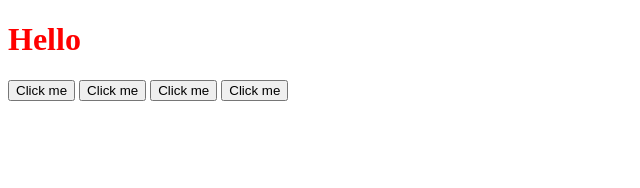
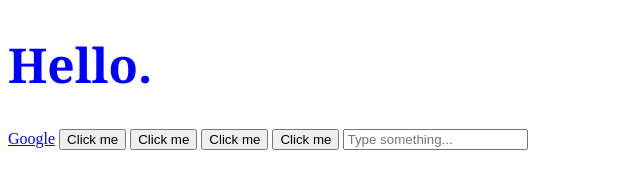
Before and after one commit to KaroliinaF/full-stack-web-development-bootcamp-projects, a plain HTML site: page jQuery/index.html in a window 1280 px wide. Shown: the whole page, without its empty margins (0-640 px from the left). Drawn offline with nearby package versions, Linux system fonts and the light colour scheme.

Commit message:
Add solution for exercise: jQuery

```diff
--- a/jQuery/index.html
+++ b/jQuery/index.html
@@ -7,12 +7,15 @@
     <link rel="stylesheet" href="./style.css">
 </head>
 <body>
-    <h1>Hello</h1>
+    <h1>Hello.</h1>
+    <a href="https://www.google.com">Google</a>
     <button>Click me</button>
     <button>Click me</button>
     <button>Click me</button>
     <button>Click me</button>
 
+    <input type="text" placeholder="Type something...">
+
 <script src="https://ajax.googleapis.com/ajax/libs/jquery/3.7.1/jquery.min.js"></script>
 <script src="./index.js" charset="utf-8"></script>
 </body>
--- a/jQuery/index.js
+++ b/jQuery/index.js
@@ -1 +1,23 @@
-jQuery("h1").css('color', 'red');
+jQuery("h1").addClass("big_title");
+
+jQuery("a").attr("href", "https://www.yahoo.com");
+
+jQuery("button").click(function() {
+    jQuery("h1").css("color", "red");
+});
+
+jQuery(document).keypress(function(event) {
+    jQuery("h1").text(event.key);
+});
+
+jQuery("h1").on("mouseover", function() {
+    jQuery("h1").css("color", "purple");
+});
+
+jQuery("button").on("click", function() {
+    jQuery("h1").slideToggle();
+});
+
+jQuery("button").on("click", function() {
+    jQuery("h1").animate({opacity: 0.5});
+});
--- a/jQuery/style.css
+++ b/jQuery/style.css
@@ -0,0 +1,5 @@
+.big_title {
+    font-size: 3rem;
+    color: blue;
+    font-family:Georgia, 'Times New Roman', Times, serif;
+}
```
